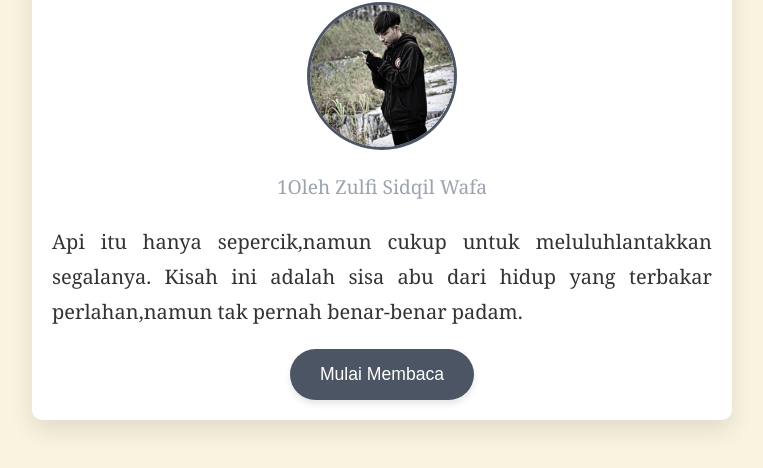
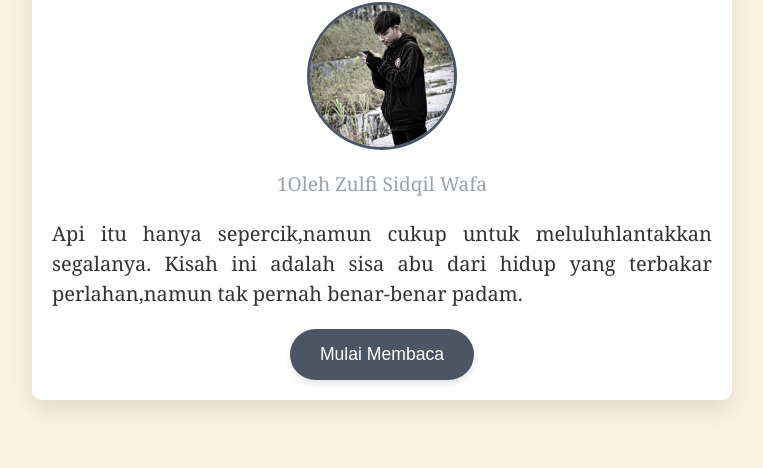
Before and after one commit to Zulfisidqilwafa/story, a plain HTML site: page index.html in a window 1280 px wide. Shown: the part 198-666 px from the top of the page, without its empty margins (258-1021 px from the left). Drawn offline with Linux system fonts and the light colour scheme.

Commit message:
Update styles.css

```diff
--- a/styles.css
+++ b/styles.css
@@ -43,11 +43,11 @@ h1 {
     color: #9ca3af;
 }
 
-/* PERUBAHAN UTAMA DI SINI */
+/* PERUBAHAN UTAMA UNTUK KERAPATAN PARAGRAF */
 p {
     font-size: 1.25rem;
-    line-height: 1.75;
-    margin-bottom: 15px; /* Diubah dari 30px menjadi 15px untuk kerapatan */
+    line-height: 1.5; /* Diubah dari 1.75 ke 1.5 (Jarak antar baris dalam satu paragraf) */
+    margin-bottom: 1em; /* Diubah dari 30px menjadi 1em (Jarak antar paragraf) */
     text-align: justify;
 }
 
@@ -81,7 +81,7 @@ button:active {
 
 .story-section {
     display: none;
-    margin-top: 50px;
+    margin-top: 20px; /* Diubah dari 50px menjadi 20px (Jarak antar section cerita) */
 }
 
 .fade-in {
```
